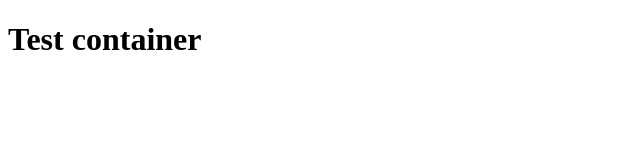
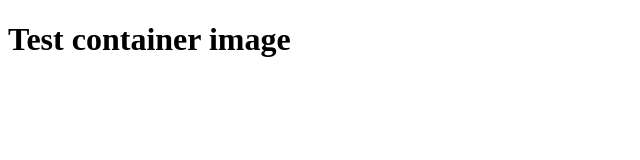
Before and after one commit to dalaiwu/helloworld, a plain HTML site: page index.html in a window 1280 px wide. Shown: the whole page, without its empty margins (0-640 px from the left). Drawn offline with Linux system fonts and the light colour scheme.

Commit message:
test auto trigger

```diff
--- a/index.html
+++ b/index.html
@@ -4,6 +4,6 @@
     <title>Hello, World!</title>
   </head>
   <body>
-    <h1>Test container</h1>
+    <h1>Test container image</h1>
   </body>
 </html>
```
